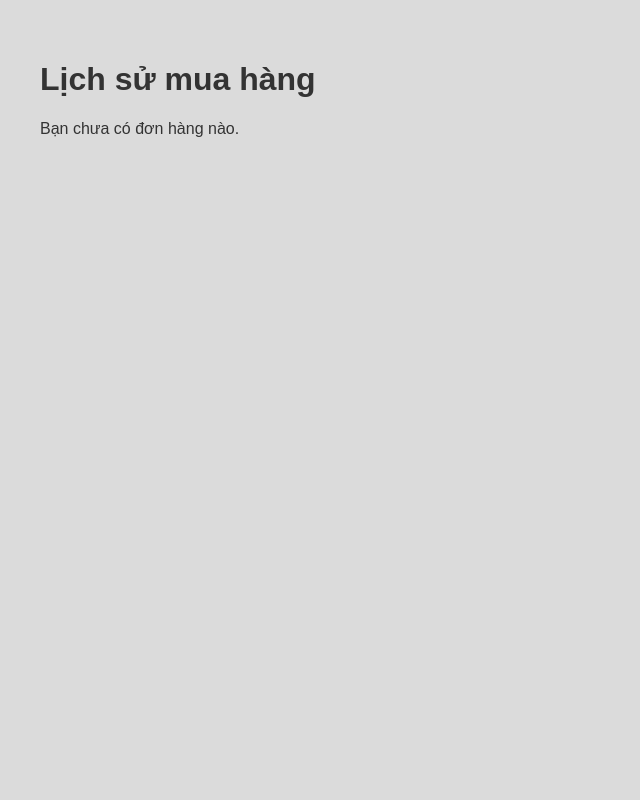
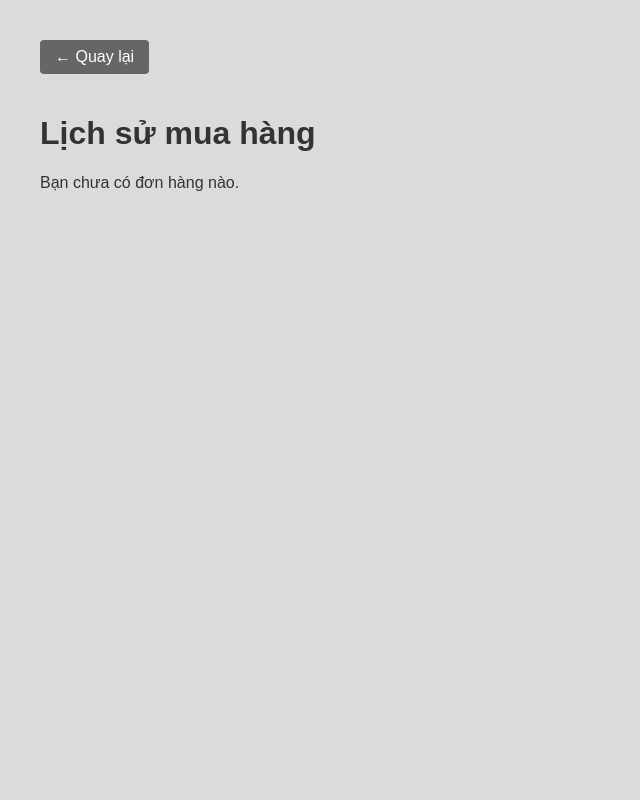
Before and after one commit to TuiLaZit/web2, a PHP site: page /pages/order-history.php in a window 1280 px wide. Shown: the whole page, without its empty margins (0-640 px from the left). Run offline with PHP 8.4, Linux system fonts and the light colour scheme; the visitor is signed in with stand-in values (Sample User, id 1); data comes from the database, SQL or seed files in the repository; data that the repository does not hold is empty.

Commit message:
thêm nút quay lại

```diff
--- a/pages/order-history.php
+++ b/pages/order-history.php
@@ -124,11 +124,26 @@ function getPaymentMethod($method) {
         .view-details-btn:hover {
             background: #45a049;
         }
+                .back-btn {
+            background: #666;
+            color: white;
+            padding: 8px 15px;
+            border: none;
+            border-radius: 4px;
+            cursor: pointer;
+            text-decoration: none;
+            display: inline-block;
+            margin-bottom: 20px;
+        }
+        .back-btn:hover {
+            background: #555;
+        }
     </style>
 </head>
 <body>
     <div class="wrapper">
         <div class="order-history">
+            <a href="cart.php" class="back-btn">← Quay lại</a>
             <h1>Lịch sử mua hàng</h1>
             <?php if (empty($orders)): ?>
                 <p>Bạn chưa có đơn hàng nào.</p>
```
